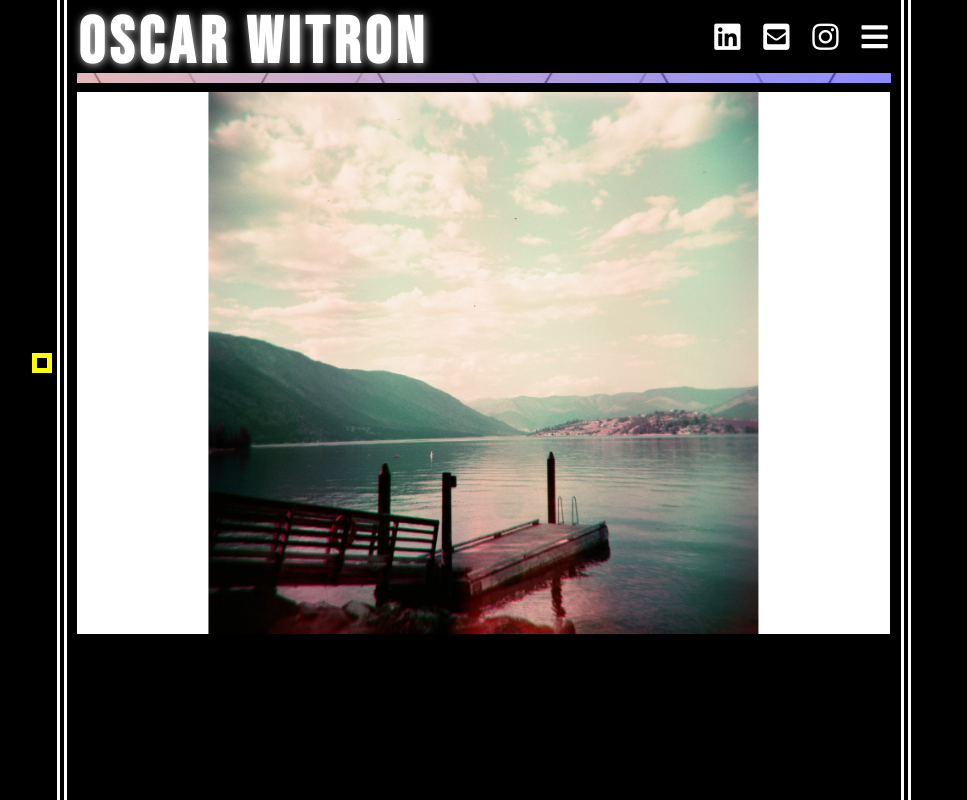
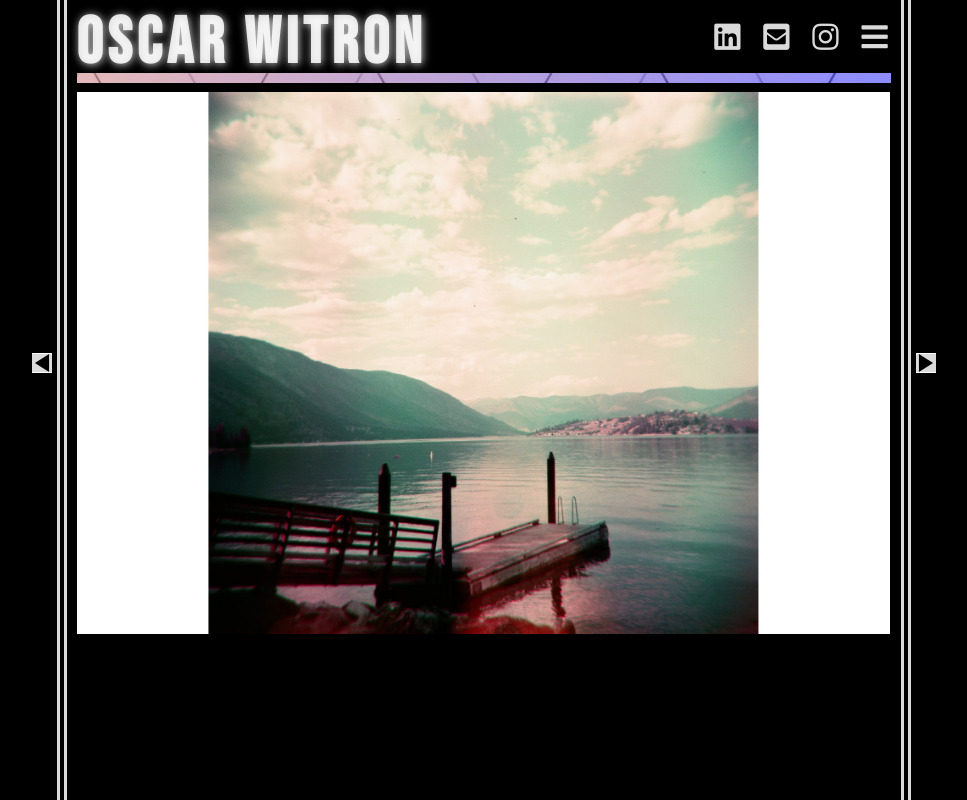
Before and after one commit to anthonygelder/oscar-photo, a plain HTML site: page index.html in a window 1280 px wide. Both pictures are taken after a click on the element "OSCAR WITRON". Shown: the whole page, without its empty margins (156-1123 px from the left). Drawn offline with nearby package versions, Linux system fonts and the light colour scheme.

Commit message:
dark mode v.99

```diff
--- a/app.js
+++ b/app.js
@@ -15,15 +15,10 @@ $(document).on('ready', function () {
 		$("h1, i, a").toggleClass("white");
 		$("body").toggleClass("black");
 		$(".content").toggleClass("whiteBorder");
-		$(".prev").toggleClass("white");
+		$(".prev").toggleClass("darkArrow");
+		$(".next").toggleClass("darkArrow");
+		$("h2").toggleClass("white");
 	});
-
-	// $('h1').toggle(function () {
-	// 	$(".content").css("border-left", "10px double white");
-	// }, function () {
-	// 	$(".content").css("border-left", "10px double black");
-	// });
-
 
 });
 
--- a/index.html
+++ b/index.html
@@ -44,12 +44,9 @@
 						<!-- Name -->
 						<div class="col-sm-12 name">
 							<div class="row">
-								<a href="#">
-									<h1 class="font-weight-bold hoverOutline">
-										Oscar Witron
-									</h1>
-									<!-- <br class="rwd-break"/> -->
-								</a>
+								<h1 class="font-weight-bold hoverOutline">
+									Oscar Witron
+								</h1>
 							</div>
 						</div>
 					</div>
--- a/style.css
+++ b/style.css
@@ -57,7 +57,7 @@ h1 {
 	text-shadow: 1px 1px 8px rgb(204, 203, 203);
 	letter-spacing: 5px;
 	text-transform: uppercase;
-	margin-left: 16px;
+	margin-left: 24px;
 }
 
 h2 {
@@ -118,7 +118,6 @@ a:hover, a:visited, a:link, a:active {
 #prev {
 	max-width: 100%;
 	left: calc(0% - 45px);
-	border: solid 5px yellow;
 }
 
 .btn {
@@ -193,7 +192,12 @@ p {
 }
 
 .white {
-	color: white;
+	color: rgba(255, 255, 255, 0.856);
+}
+
+.white:hover {
+	color: black;
+	text-shadow: -1px -1px rgb(255, 255, 255), 1px 1px rgb(255, 255, 255), 1px -1px rgb(255, 255, 255), -1px 1px rgb(252, 252, 252);
 }
 
 .black {
@@ -201,10 +205,15 @@ p {
 }
 
 .whiteBorder {
-	border-left: 10px double white;
-	border-right: 10px double white;
+	border-left: 10px double rgba(255, 255, 255, 0.856);
+	border-right: 10px double rgba(255, 255, 255, 0.856);
 }
 
+.darkArrow {
+	background-color: rgba(255, 255, 255, 0.856);
+	border-top: 1px solid rgba(255, 255, 255, 0.856);
+	border-bottom: 1px solid rgba(255, 255, 255, 0.856);
+}
 
 
 @media screen and (max-width: 576px) {
```
Also changed, not shown: about.html (+3 -6 lines), events.html (+3 -6 lines), portraits.html (+3 -6 lines), travel.html (+3 -6 lines), 1 other file.
